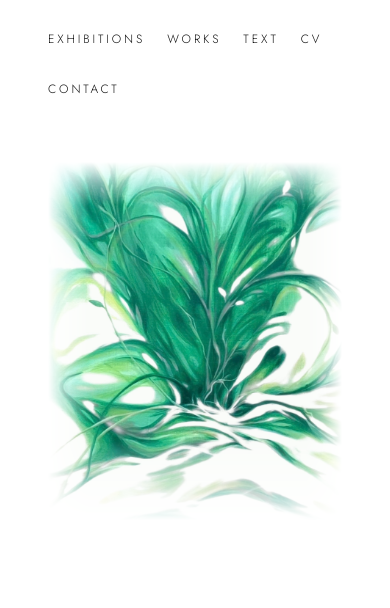
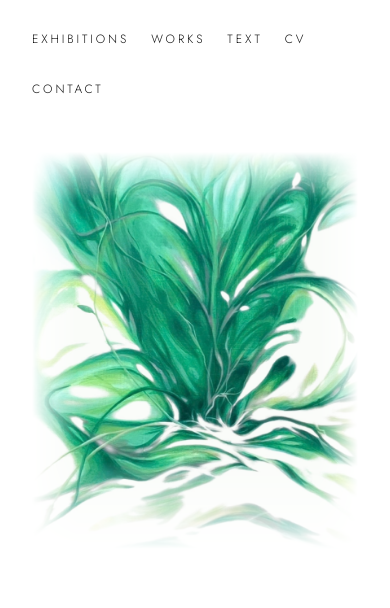
Before and after one commit to rladmsdn4908-droid/rladmsdn4908-droid.github.io, a plain HTML site: page index.html in a window 390 px wide. Shown: the top 608 px of the page. Drawn offline with nearby package versions, Linux system fonts and the light colour scheme.

Commit message:
모바일 전 페이지 양옆 여백 16px로 통일
Co-Authored-By: Claude Opus 5.5 <noreply@anthropic.com>
Claude-Session: https://claude.ai/code/session_01RcwFJ4ppBppPf8Qumxyi33

```diff
--- a/site.css
+++ b/site.css
@@ -1,7 +1,6 @@
 /* 휴대폰 화면 보정 (공개용 사이트 전용) */
 @media (max-width: 640px) {
-  header, main, footer, section { padding-left: 24px !important; padding-right: 24px !important; }
-  body:has(.w-grid) header, body:has(.w-grid) main, body:has(.w-grid) footer { padding-left: 16px !important; padding-right: 16px !important; }
+  header, main, footer, section, .hero-row { padding-left: 16px !important; padding-right: 16px !important; }
   #dc-root header { padding-top: 16px !important; padding-bottom: 16px !important; }
   #dc-root nav { gap: 4px 22px !important; }
   #dc-root [style*="flex"] { min-width: 0; }
```
Also changed, not shown: contact.html (+1 -0 lines), cv.html (+1 -0 lines), exhibitions.html (+1 -0 lines), index.html (+1 -0 lines), text.html (+1 -0 lines).
